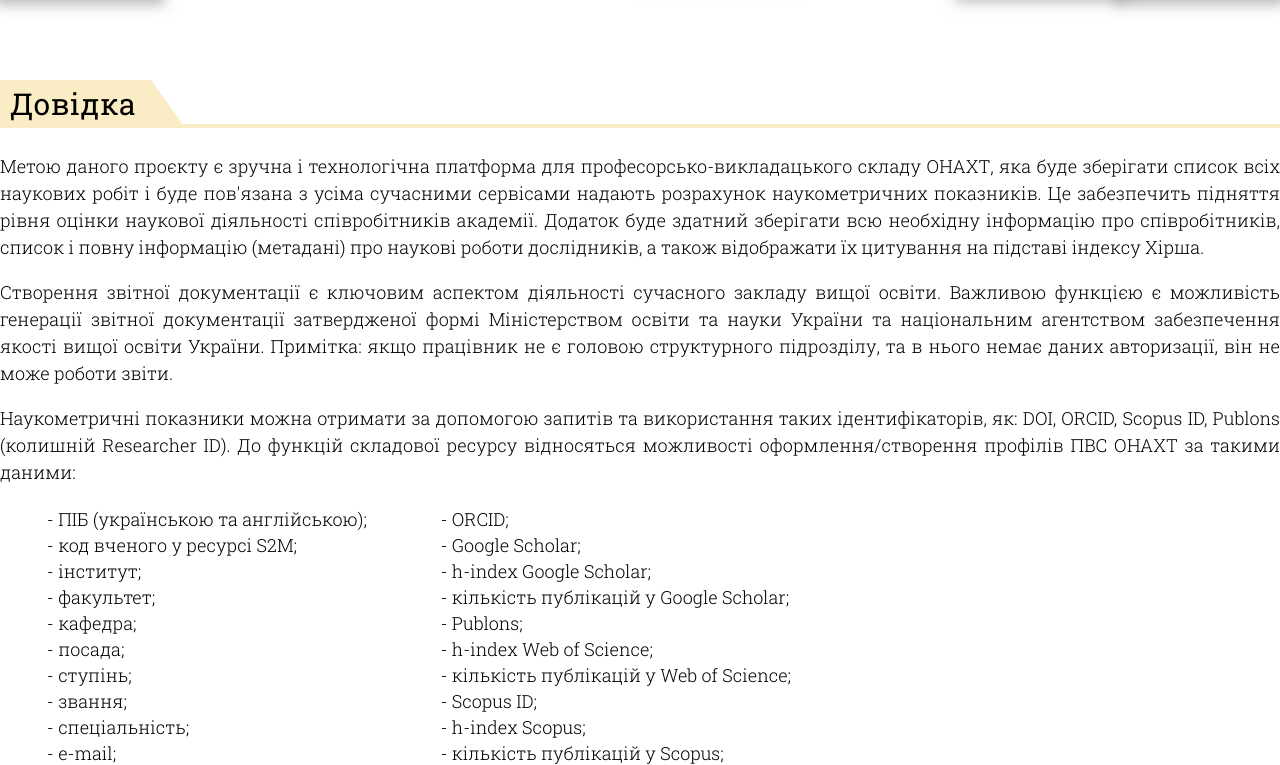
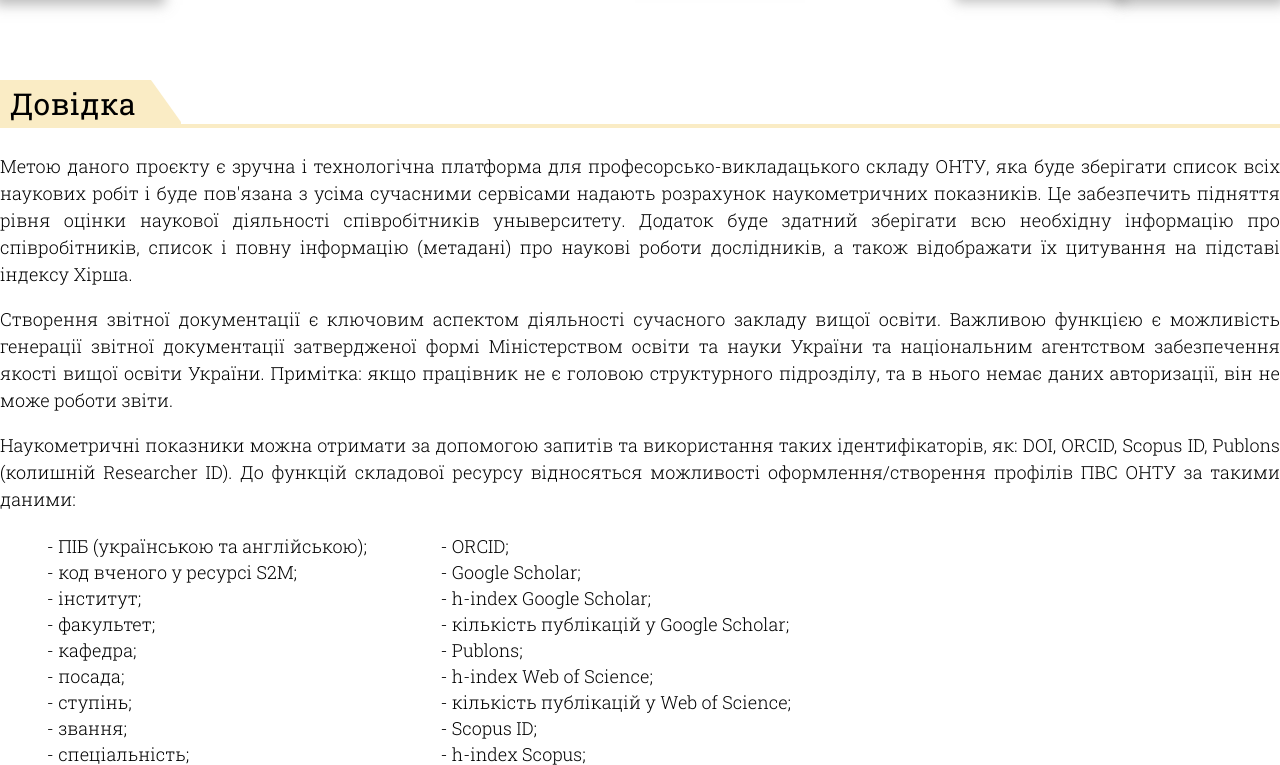
Before and after one commit to AShershun/s2m, a Django app: template templates/informationPage.html in a window 1280 px wide. Shown: the part 110-875 px from the top of the page. Run offline with Django 3.2, Linux system fonts and the light colour scheme; the template is opened without the code that fills it, so the values that code supplies are empty.

Commit message:
change to ontu

```diff
--- a/templates/base.html
+++ b/templates/base.html
@@ -6,7 +6,7 @@
 <head>
     <title>{% block title %}{% endblock %}</title>
     <meta http-equiv="Content-Type" content="text/html; charset=utf-8">
-    <meta name="keywords" content="s2m, Наукометрія, вчений, вчені, Scientific, Science to Metrics, ключеве слово, науковець, нацковці, Scopus, Web of Science, WoS, Google Scholar, GS, h-index, індекс Хірша, ОНАХТ, ОНАПТ, ONAFT, ONTU, ОНТУ, ONAFTLibrary, Звіти, ORCID, Publons, Посада, Ступінь, Звання, Спеціальність, Інститут, Факультет, Кафедра, публікація, публікації, кількість публікацій, Рейтинг, Топ, Звіт, Звіти, Профіль" />
+    <meta name="keywords" content="s2m, Наукометрія, ОНТУ, ONTU, ONUT, вчений, вчені, Scientific, Science to Metrics, ключеве слово, науковець, нацковці, Scopus, Web of Science, WoS, Google Scholar, GS, h-index, індекс Хірша, ОНАХТ, ОНАПТ, ONAFT, ONTU, ОНТУ, ONTULibrary, Звіти, ORCID, Publons, Посада, Ступінь, Звання, Спеціальність, Інститут, Факультет, Кафедра, публікація, публікації, кількість публікацій, Рейтинг, Топ, Звіт, Звіти, Профіль" />
     <meta name="description" content="Платформа, яка зберігає список всії наукових робіт і буде пов'язана з усіма сучасними сервісами надають розрахунок наукометричних показників." />
     <meta name="viewport" content="width=device-width" />
     <link href="https://fonts.googleapis.com/css2?family=Roboto+Slab:wght@200;300;400&family=Roboto:wght@400;500&display=swap" rel="stylesheet">
--- a/templates/includes/footer.html
+++ b/templates/includes/footer.html
@@ -6,7 +6,7 @@
             <div class="footer_nav_logo_block">
                 <div class="footer_nav_main">
                     <a href="https://onaft.edu.ua/" target="_blank_" class="footer_nav_main_logo_link">
-                        <img src="{% static 'assets/icons/onaft_logo.png' %}" alt="ONAFT logo" class="footer_nav_main_logo">
+                        <img src="{% static 'assets/icons/onaft_logo.png' %}" alt="ONTU logo" class="footer_nav_main_logo">
                     </a>
                     <a href="https://library.onaft.edu.ua/" target="_blank_" class="footer_nav_main_logo_link">
                         <img src="{% static 'assets/icons/lib_logo.png' %}" alt="NTB logo" class="footer_nav_main_logo">
@@ -16,13 +16,13 @@
                     </a>
                 </div>
                 <div class="footer_nav_social_network">
-                    <a href="https://www.facebook.com/CenSciONAFT" target="_blank_" class="footer_nav_social_network_logo_link">
+                    <a href="https://www.facebook.com/CenSciONTU" target="_blank_" class="footer_nav_social_network_logo_link">
                         <img src="{% static 'assets/icons/facebook.svg' %}" alt="facebook logo" class="footer_nav_social_network_logo">
                     </a>
                     <a href="https://twitter.com/libonaft" target="_blank_" class="footer_nav_social_network_logo_link">
                         <img src="{% static 'assets/icons/twitter.svg' %}" alt="twitter logo" class="footer_nav_social_network_logo">
                     </a>
-                    <a href="https://www.instagram.com/need2know.onaft/" target="_blank_" class="footer_nav_social_network_logo_link">
+                    <a href="https://www.instagram.com/need2know.ontu/" target="_blank_" class="footer_nav_social_network_logo_link">
                         <img src="{% static 'assets/icons/instagram.svg' %}" alt="instagram logo" class="footer_nav_social_network_logo">
                     </a>
                     <a href="https://www.youtube.com/channel/UC4n9Z-5en90CRlSmgmgSmbQ" target="_blank_" class="footer_nav_social_network_logo_link">
@@ -57,7 +57,7 @@
                         <a href="https://kci.onaft.edu.ua/uk/pages/indexing" target="_blank_" class="footer_nav_menu_link">Наукові бази</a>
                     </li>
                     <li class="footer_nav_item">
-                        <a href="https://4ref.onaft.edu.ua" target="_blank_" class="footer_nav_menu_link">ONAFT4ref</a>
+                        <a href="https://4ref.onaft.edu.ua" target="_blank_" class="footer_nav_menu_link">ONTU4ref</a>
                     </li>
                     <li class="footer_nav_item">
                         <a href="https://need2know.onaft.edu.ua/" target="_blank_" class="footer_nav_menu_link">Need2Know</a>
@@ -91,7 +91,7 @@
         <hr class="dividing_line_footer">
         <div class="footer_copyright">
             <div class="footer_copyright_text">
-                <p>Created by Oleksandr Shershun, Zhanna Titurenko <a class="footer_copyright_text" href="{% url 'admin:index'%}">©</a> ONAFTLibrary, {% now 'Y' %}. All rights reserved. </p>
+                <p>Created by Oleksandr Shershun, Zhanna Titurenko <a class="footer_copyright_text" href="{% url 'admin:index'%}">©</a> ONTULibrary, {% now 'Y' %}. All rights reserved. </p>
             </div>
             <img src="{% static 'assets/icons/s2m_logo.png' %}" class="footer_copyright_logo">
         </div>
--- a/templates/informationPage.html
+++ b/templates/informationPage.html
@@ -1,15 +1,15 @@
 {% extends "base.html" %}{% block title %} Довідка {% endblock %} {% block headtitle %} Довідка {% endblock %} {% block content %}
 <div class="information_block">
     <p class="information_paragraph">
-        Метою даного проєкту є зручна і технологічна платформа для професорсько-викладацького складу ОНАХТ, яка буде зберігати список всіх наукових робіт і буде пов'язана з усіма сучасними сервісами надають розрахунок наукометричних показників. Це забезпечить
-        підняття рівня оцінки наукової діяльності співробітників академії. Додаток буде здатний зберігати всю необхідну інформацію про співробітників, список і повну інформацію (метадані) про наукові роботи дослідників, а також відображати їх цитування
+        Метою даного проєкту є зручна і технологічна платформа для професорсько-викладацького складу ОНТУ, яка буде зберігати список всіх наукових робіт і буде пов'язана з усіма сучасними сервісами надають розрахунок наукометричних показників. Це забезпечить
+        підняття рівня оцінки наукової діяльності співробітників уныверситету. Додаток буде здатний зберігати всю необхідну інформацію про співробітників, список і повну інформацію (метадані) про наукові роботи дослідників, а також відображати їх цитування
         на підставі індексу Хірша.
     </p>
     <br>
     <p class="information_paragraph">Створення звітної документації є ключовим аспектом діяльності сучасного закладу вищої освіти. Важливою функцією є можливість генерації звітної документації затвердженої формі Міністерством освіти та науки України та національним агентством забезпечення
         якості вищої освіти України. Примітка: якщо працівник не є головою структурного підрозділу, та в нього немає даних авторизації, він не може роботи звіти.</p>
     <br>
-    <p class="information_paragraph">Наукометричні показники можна отримати за допомогою запитів та використання таких ідентифікаторів, як: DOI, ORCID, Scopus ID, Publons (колишній Researcher ID). До функцій складової ресурсу відносяться можливості оформлення/створення профілів ПВС ОНАХТ
+    <p class="information_paragraph">Наукометричні показники можна отримати за допомогою запитів та використання таких ідентифікаторів, як: DOI, ORCID, Scopus ID, Publons (колишній Researcher ID). До функцій складової ресурсу відносяться можливості оформлення/створення профілів ПВС ОНТУ
         за такими даними: </p>
     <div class="information_list_block">
         <ul class="information_list">
--- a/templates/mainPage.html
+++ b/templates/mainPage.html
@@ -455,7 +455,7 @@
         <p class="about_us_info">Поява наукометрії – наслідок експоненціального зростання науки в середині XX століття, коли було звернуто увагу на зміну характеру наукових досліджень – науковці змушені витрачати майже 50 % свого часу на інформаційну діяльність. </p>
         <p class="about_us_info">В основному завдання наукометрії вирішуються спеціалізованими інститутами та інформаційними службами, які створюють наукометричні бази даних для дослідження публікаційної активності та цитованості авторів наукових праць.</p>
         <br>
-        <p class="about_us_info">ТОП-10 побудовано із урахуванням публікаційної активності професорсько-викладацького складу ОНАХТ із урахування кількості публікації у конкурентній наукометричній базі. Дані будуються на момент фактичного оновлення профіля про що зазначається
+        <p class="about_us_info">ТОП-10 побудовано із урахуванням публікаційної активності професорсько-викладацького складу ОНТУ із урахування кількості публікації у конкурентній наукометричній базі. Дані будуються на момент фактичного оновлення профіля про що зазначається
             відповідна інформація.</p>
     </div>
 
```
